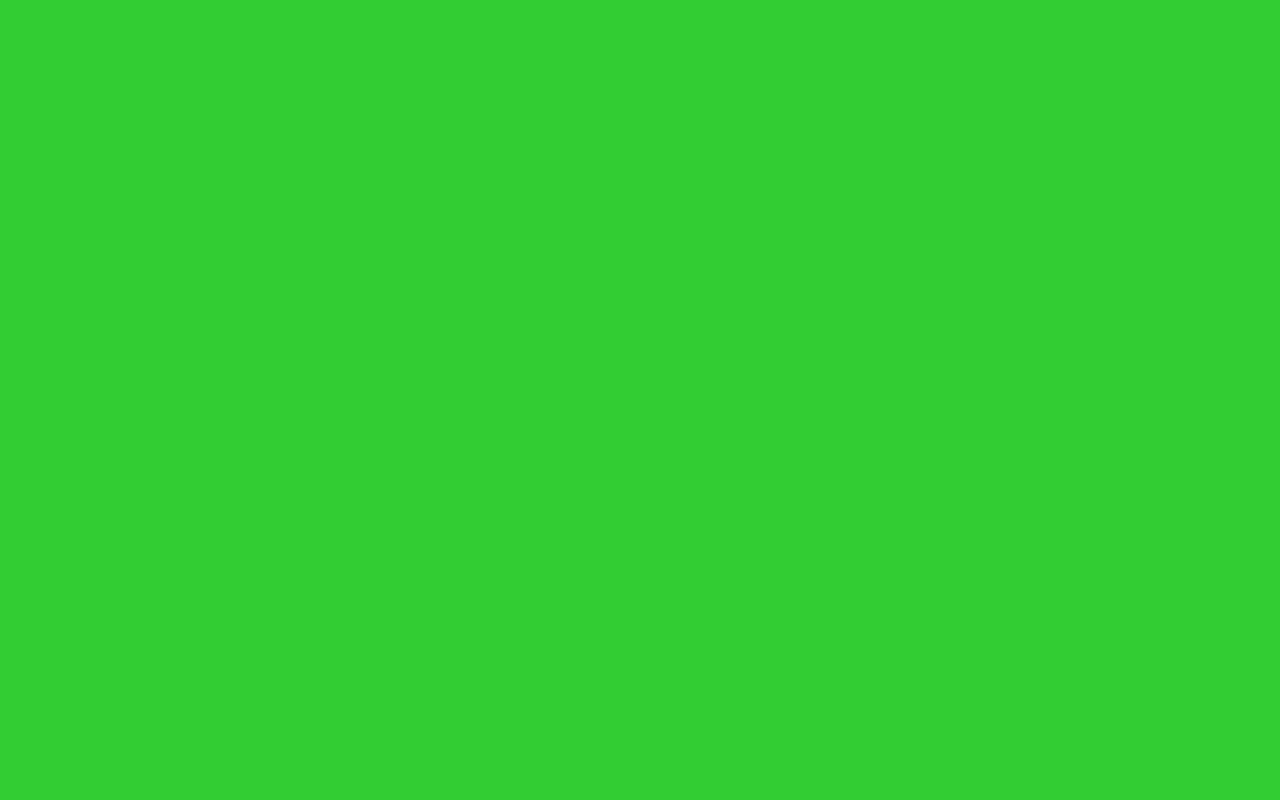
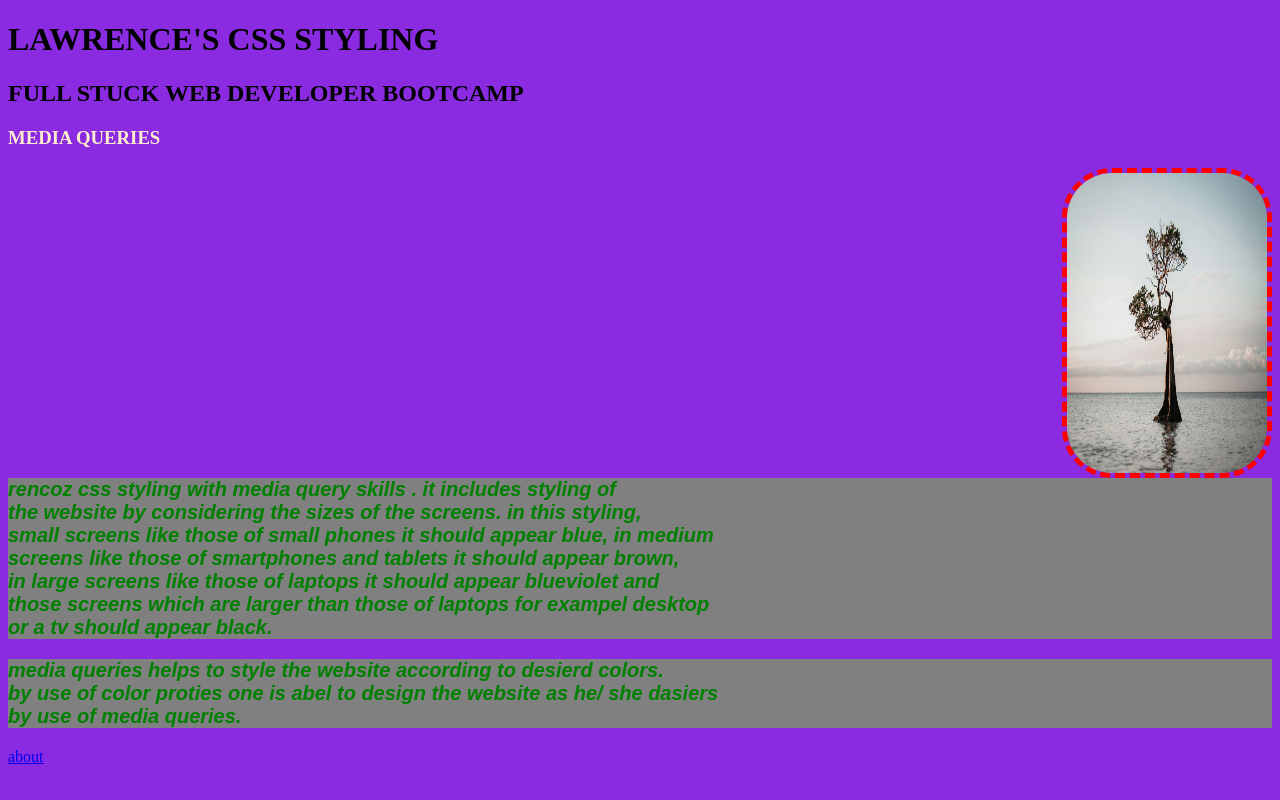
Before and after one commit to rencoz/portfolio-html, a plain HTML site: page solution.html in a window 1280 px wide. Drawn offline with Linux system fonts and the light colour scheme.

Commit message:
Add files via upload

```diff
--- a/solution.html
+++ b/solution.html
@@ -12,40 +12,73 @@ TODO: Change the background color for each device
 <head>
   <meta charset="UTF-8">
   <meta name="viewport" content="width=device-width, initial-scale=1, minimum-scale=1" />
-
-  <title>Document</title>
+  <title>Media Query</title>
   <style>
     body {
       background-color: aquamarine;
     }
+    @media (min-width:319px) and (max-width:480px)
+    {body{
+      background-color: blue;
+    }}
+    @media (min-width:481px) and (max-width:1200px)
+    {body{
+      background-color: brown;
+    }}
+    @media (min-width:1201px) and (max-width:1600px)
+    {body{
+      background-color: blueviolet;
+    }}
+    @media (min-width:1601px)
+    {body{
+      background-color: black;
+    }}
 
-    @media (min-width: 319px) and (max-width: 480px) {
-      body {
-        background-color: lightsalmon;
-      }
+    p {
+      font-family: Arial, Helvetica, sans-serif;
+      font-size: 20px;
+      font-style: italic;
+      font-weight: bolder;
+      color: black;
+     clear:right;
+     color: green;
+     background-color: gray;
+
+    }
+    img{
+      float: right;
+      border-radius: 50px;
+      border-style: dashed;
+      border-color: red;
+      border-width: 5px;
+    }
+    H3{
+      color: blanchedalmond;
     }
 
-    @media (min-width: 481px) and (max-width: 1200px) {
-      body {
-        background-color: powderblue;
-      }
-    }
 
-    @media (min-width: 1201px) and (max-width: 1600px) {
-      body {
-        background-color: limegreen;
-      }
-    }
-
-    @media (min-width: 1601px) {
-      body {
-        background-color: seagreen;
-      }
-    }
   </style>
 </head>
 
 <body>
+  <h1>LAWRENCE'S CSS STYLING</h1>
+  <h2>FULL STUCK WEB DEVELOPER BOOTCAMP</h2>
+  <h3>MEDIA QUERIES</h3>
+  <img src="./z85gD0sTOQ0.jpeg" height="300PX" width="200PX" alt="someone standing">
+  <p>rencoz css styling with media query skills . it includes styling of <br/>
+    the website by considering the sizes of the screens. in this styling,<br/>
+    small screens like those of small phones it should appear blue, in medium<br/>
+    screens like those of smartphones and tablets it should appear brown,<br/>
+    in large screens like those of laptops it should appear blueviolet and<br/>
+     those screens which are larger than those of laptops for exampel desktop <br/>
+     or a tv should appear black.
+  </p>
+  <p>media queries helps to style the website according to desierd colors. <br/>
+    by use of color proties one is abel to design the website as he/ she dasiers<br/>
+    by use of media queries.
+  </p>
+  <a href="https://www.google.com">about</a>
+
 </body>
 
 </html>
```
